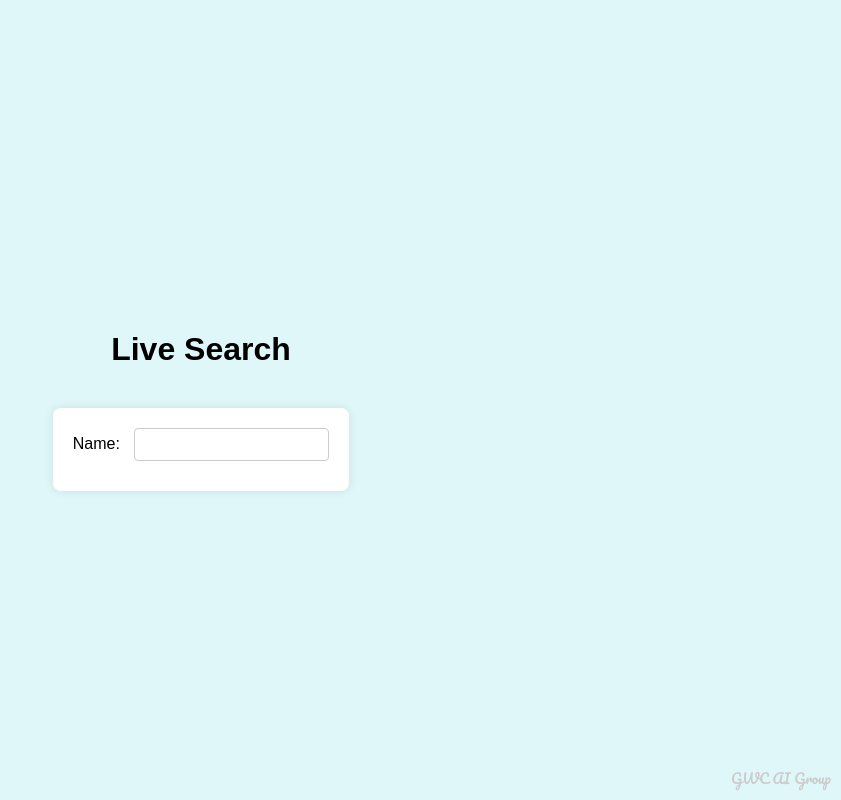
After one commit to parkercarrus/recsystemdraft, a Flask app: page /live_search in a window 1280 px wide. The commit adds this page. Shown: the whole page, without its empty margins (439-1280 px from the left). Run offline with Flask 2, Linux system fonts and the light colour scheme.

Commit message:
added bad live search - need to implement clicking on customers to view profile

```diff
--- a/app.py
+++ b/app.py
@@ -16,14 +16,14 @@ def home():
 @app.route('/get_data', methods=['POST'])
 def get_data_route():
     name = request.form['name']
-    try:
-        data = logic.get(name)
-    except Exception as e:
-        return render_template('error.html', data={'e': e})
+    data = logic.get(name)
+    logic.postprocess(data, 'data/postdata.csv')
+    return render_template('results.html', data=data)
 
-    logic.postprocess(data, 'data/postdata.csv')
-
-    return render_template('results.html', data=data)
+@app.route('/live_search')
+def live_search():
+    data = logic.get_all_customers_list()
+    return render_template('live_search.html', data=data)
 
 if __name__ == '__main__':
     app.run(debug=True)
--- a/logic.py
+++ b/logic.py
@@ -11,9 +11,9 @@ import os
 
 # read csv files
 try:
-    customers_df = pd.read_csv('path_to_customer_data.csv')  # replace this with the actual path to csv --> should be /data/customers.csv
-    purchase_history_df = pd.read_csv('path_to_purchase_history.csv')  # same idea
-except FileNotFoundError as e:
+    customers_df = pd.read_csv('data/customers.csv')
+    purchase_history_df = pd.read_csv('data/purchase_history.csv')
+except Exception as e:
     print(f"Error: {e}")
     exit()
 
@@ -23,7 +23,7 @@ def get_all_models_list():
 
 # generate a list of all unique customers
 def get_all_customers_list():
-    return purchase_history_df['name'].unique().tolist()
+    return customers_df['name'].unique().tolist()
 
 # function to get purchases for a customer
 def purchases(customer_id, history_df):
--- a/requirements.txt
+++ b/requirements.txt
@@ -3,3 +3,4 @@ pandas==1.3.3
 numpy==1.21.2
 scikit-learn==0.24.2
 Faker==8.10.3
+Werkzeug==2.2.2
--- /dev/null
+++ b/static/scripts/search.js
@@ -0,0 +1,17 @@
+const search = document.querySelector('#name');
+const data = document.querySelectorAll('.customer');
+data.forEach((customer) => customer.style.display='none')
+
+
+search.addEventListener("input", (e) => {
+    const query = e.target.value.toLowerCase();
+    if (query) {
+        data.forEach((customer) => {
+            if (customer.innerHTML.toLowerCase().includes(query)) {customer.style.display ='block'} else (customer.style.display='none')
+            });  // each time the search bar receives an input,
+    // filter through all the data and return all names that contains whats in the query
+        }
+    else {
+        data.forEach((customer) => customer.style.display ='none')
+    }
+});
--- /dev/null
+++ b/templates/live_search.html
@@ -0,0 +1,25 @@
+
+<!DOCTYPE html>
+<html lang="en">
+<head>
+    <meta charset="UTF-8">
+    <meta name="viewport" content="width=device-width, initial-scale=1.0">
+    <title>Generate Sales Data</title>
+    <link rel="stylesheet" type="text/css" href="{{ url_for('static', filename='styles.css') }}">
+    <link href="https://fonts.googleapis.com/css2?family=Pacifico&display=swap" rel="stylesheet">
+</head>
+<body>
+    <h1>Live Search</h1>
+    <form action="/get_data" method="post">
+        <label for="name">Name:</label>
+        <input type="text" id="name" name="name" required>
+        {%for i in data %}
+
+        <div class="customer">{{ i }}</div>
+
+        {%endfor%}
+    </form>
+    <div class="footer">GWC AI Group</div>
+    <script type="text/javascript" src="{{ url_for('static', filename='scripts/search.js') }}"></script>
+</body>
+</html>
```
Also changed, not shown: static/styles.css (line endings or trailing spaces).
